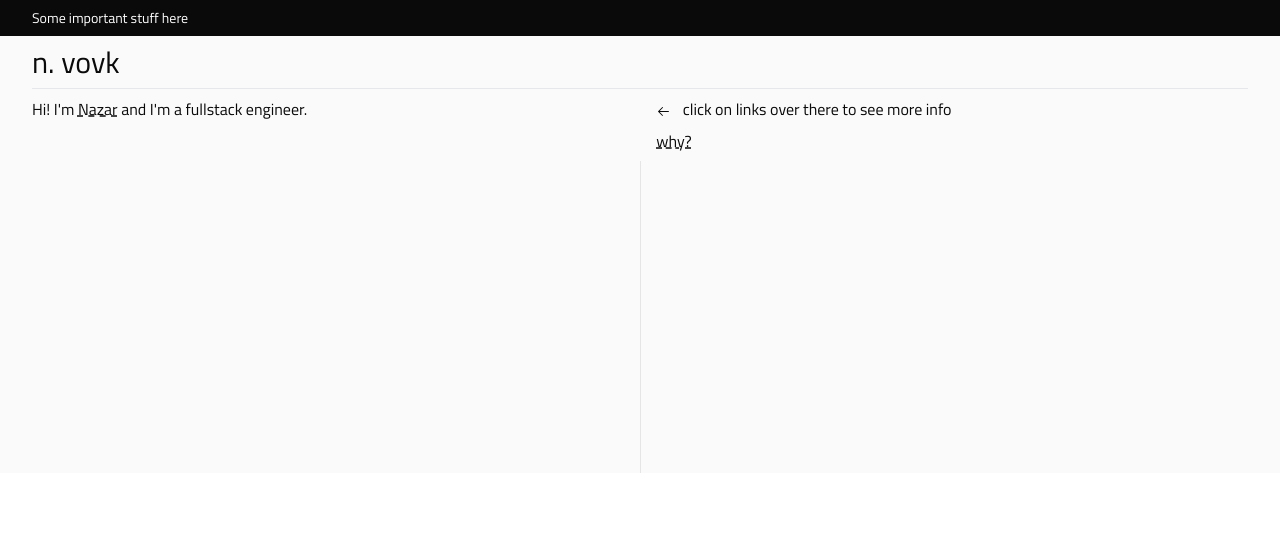
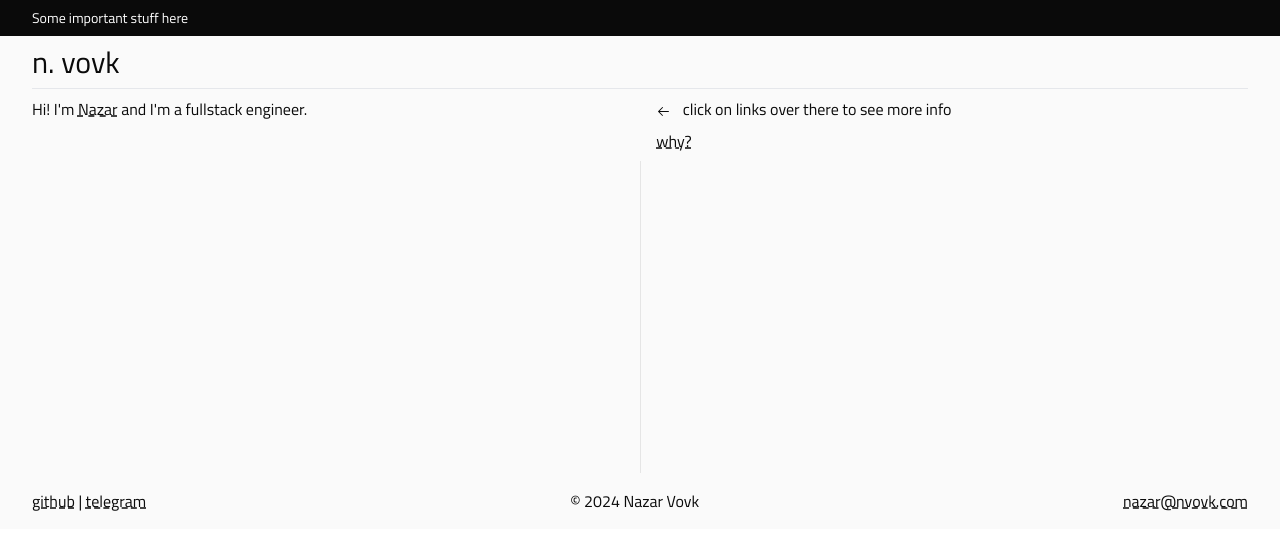
Before and after one commit to nazarvovk/nvovk, a Next.js app: page / in a window 1280 px wide. Shown: the top 550 px of the page. Built offline with nearby package versions, Linux system fonts and the light colour scheme.

Commit message:
feat: footer

```diff
--- a/src/components/layout.tsx
+++ b/src/components/layout.tsx
@@ -3,6 +3,7 @@ import { ContentBoundary } from './content-boundary'
 import { cn } from '@/utils/cn'
 import { Titillium_Web } from 'next/font/google'
 import { Banner } from './banner'
+import Link from 'next/link'
 
 const titillium = Titillium_Web({ weight: '400', subsets: ['latin'] })
 
@@ -21,6 +22,36 @@ export const Layout = ({ children }: { children: ReactNode }) => {
       <main>
         <ContentBoundary>{children}</ContentBoundary>
       </main>
+      <footer className='py-4'>
+        <ContentBoundary>
+          <div className='flex justify-between'>
+            <p>
+              <Link
+                className='underline decoration-dashed hover:decoration-solid'
+                href='https://github.com/nazarvovk'
+                target='_blank'
+              >
+                github
+              </Link>
+              {' | '}
+              <Link
+                className='underline decoration-dashed hover:decoration-solid'
+                href='https://t.me/nvovk'
+                target='_blank'
+              >
+                telegram
+              </Link>
+            </p>
+            <p>© {new Date().getFullYear()} Nazar Vovk</p>
+            <Link
+              href='mailto:nazar@nvovk.com'
+              className='underline decoration-dashed hover:decoration-solid'
+            >
+              nazar@nvovk.com
+            </Link>
+          </div>
+        </ContentBoundary>
+      </footer>
     </div>
   )
 }
```
